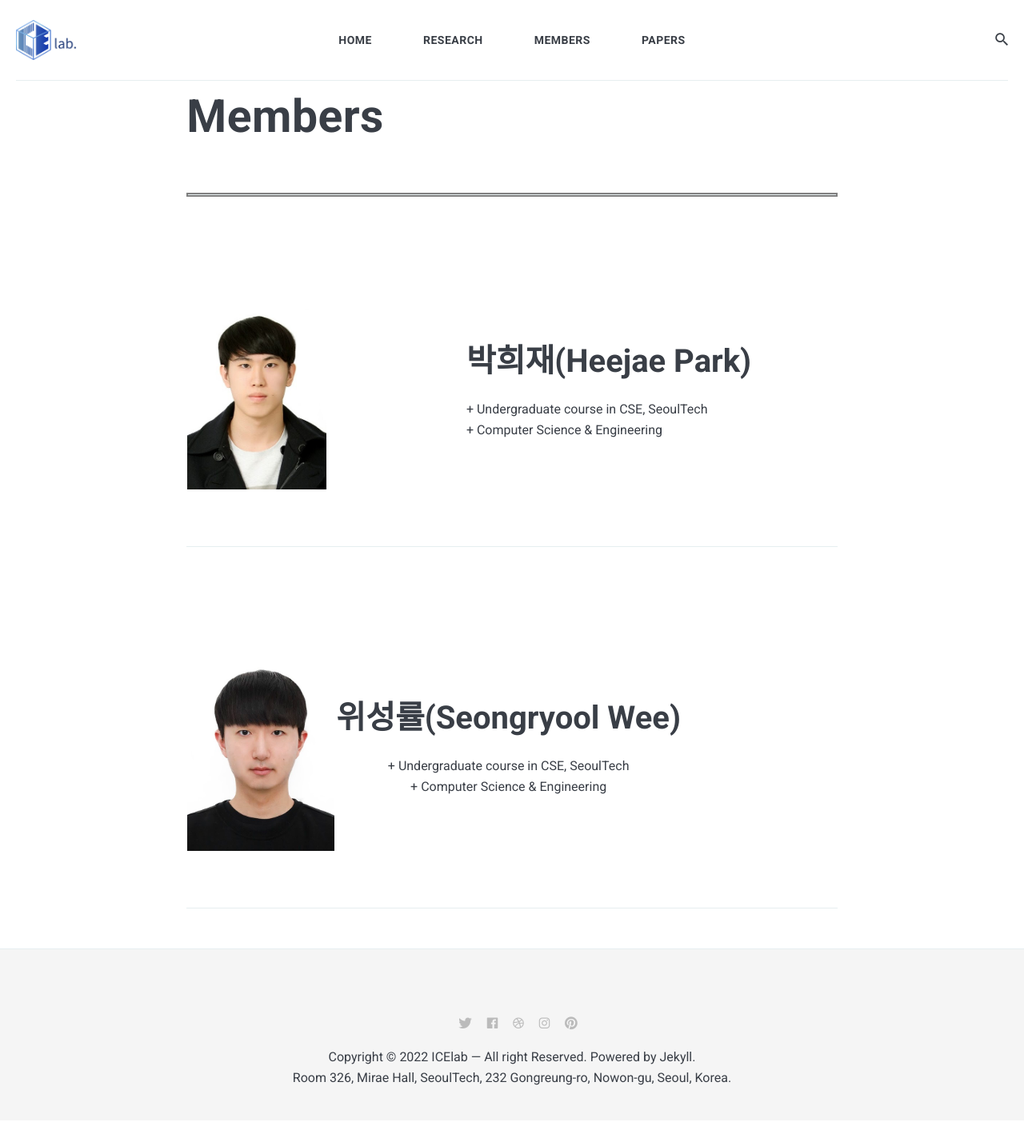
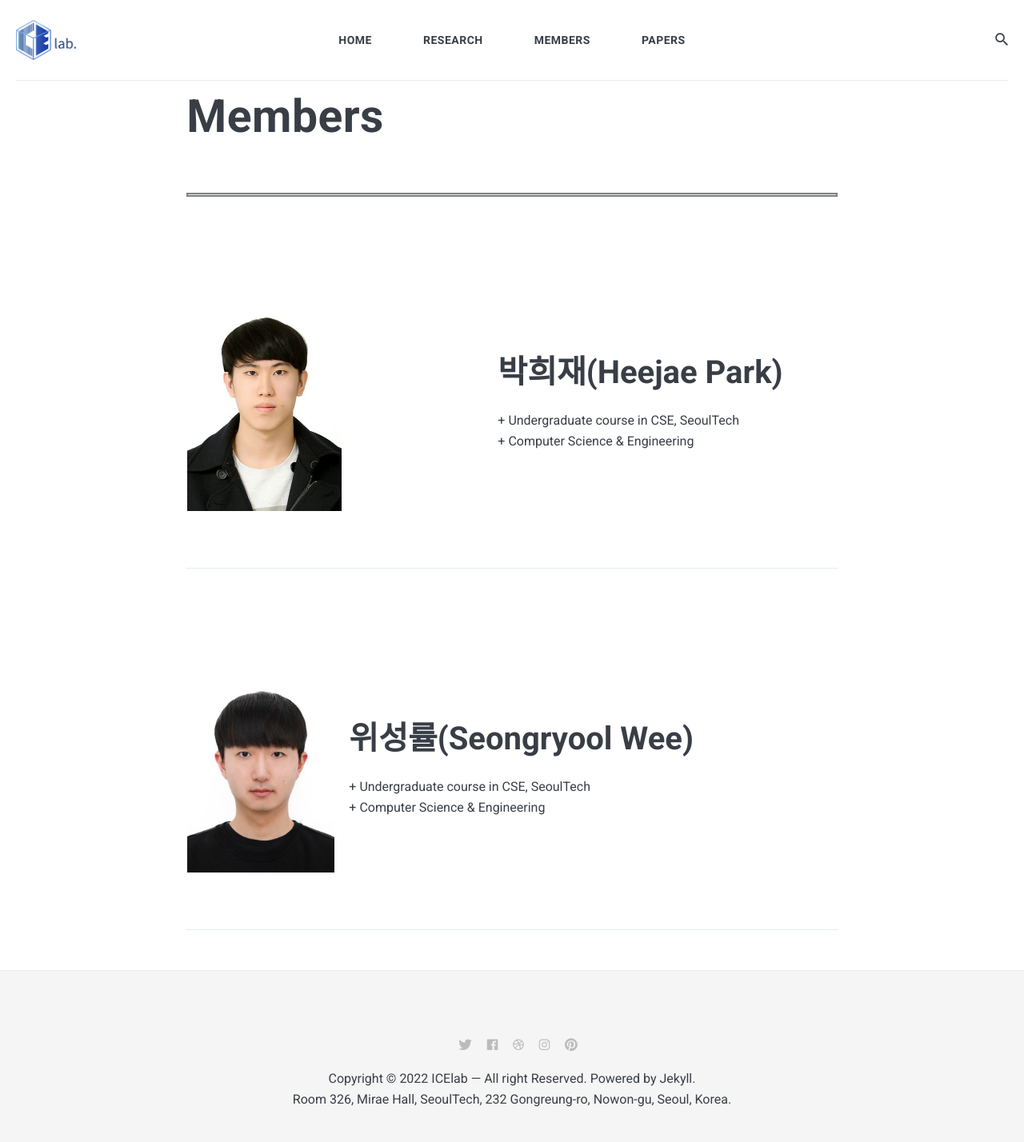
Before and after one commit to icelab-2020/HeeJaeMon123.github.io, a Jekyll site: the page built from _pages/01_members.md, in a window 1280 px wide. Shown: the whole page at 80% size. Built offline with Jekyll 4.4.1, drawn with Linux system fonts in a browser that asks for light colours; nearby versions of some CDN libraries; before the commit the page ends 1401 px from its top, so only the background shows below that.

Commit message:
Update 01_members.md

```diff
--- a/_pages/01_members.md
+++ b/_pages/01_members.md
@@ -6,15 +6,15 @@
 ---
 
 <hr style="border:2px solid gray">
-|    |  <img width=500/>  |
+|    |  <img width=400/>  |
 |:---|:---|
 | ![iot]({{site.baseurl}}/images/hj.jpg){: width="50%" height="50%"} | <b><span style="font-size:250%">박희재(Heejae Park)</span></b><br><br> + Undergraduate course in CSE, SeoulTech   <br> + Computer Science & Engineering |
 
 ---------------------
 
 
-| <img width=100/>   |    |
-|:---|:---:|
-| ![iot]({{site.baseurl}}/images/sw.jpg){: width="184"; height="248"} |  <b><span style="font-size:250%">위성률(Seongryool Wee)</span></b><br><br> + Undergraduate course in CSE, SeoulTech   <br> + Computer Science & Engineering  |
+| <img width=200/>   |    |
+|:---|:---|
+| ![iot]({{site.baseurl}}/images/sw.jpg){: width="184"; height="248"} | <b><span style="font-size:250%">위성률(Seongryool Wee)</span></b><br><br> + Undergraduate course in CSE, SeoulTech   <br> + Computer Science & Engineering  |
 
 ---------------------
```
